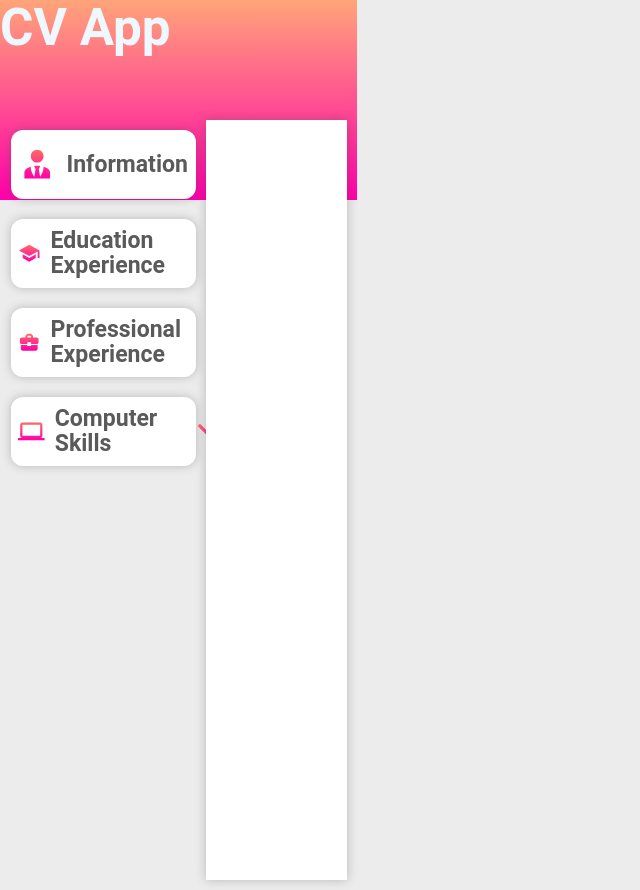
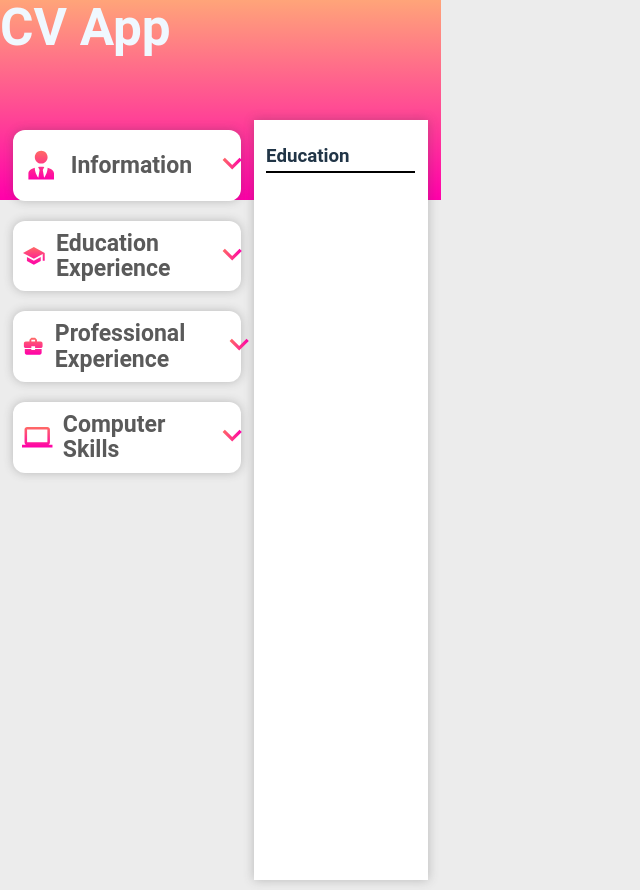
Before and after one commit to Miroslavv99/Cv-App, a React (Vite) app: page / in a window 1280 px wide. Shown: the whole page, without its empty margins (0-640 px from the left). Built offline with nearby package versions, Linux system fonts and the light colour scheme.

Commit message:
feat: the layout of the general section elements has been redesigned and the form for the education has been completed

```diff
--- a/src/App.css
+++ b/src/App.css
@@ -169,10 +169,42 @@ input:focus {
   display: block;
 }
 
+.date-input {
+  width: 120px;
+  align-self: flex-start;
+  margin-left: 2.5%;
+  padding-right: 10px;
+}
+
 .cv-preview {
+  display: flex;
+  flex-direction: column;
   box-shadow: 0 0 10px rgba(66, 66, 66, 0.3);
   background-color: rgb(255, 255, 255);
   width: 45%;
   height: 95vh;
   margin-bottom: 10px;
+  padding: 3%;
 }
+
+.general-section {
+  display: flex;
+  flex-direction: column;
+  gap: 10px;
+}
+
+.general-header {
+  display: flex;
+  align-items: center;
+  justify-content: center;
+}
+
+.general-footer {
+  display: flex;
+  justify-content: space-evenly;
+}
+
+.education-section {
+  border-top: 2px solid black;
+  display: flex;
+}
--- a/src/CvBuilder/MainSection.jsx
+++ b/src/CvBuilder/MainSection.jsx
@@ -26,8 +26,19 @@ export function MainSection() {
           submitHandler={submitHandler}
         />
         <CvPreview>
-          <GeneralSection name={generalInfo.name} email={generalInfo.email} />
-          <EducationSection degree={educationInfo.degree} />
+          <GeneralSection
+            name={generalInfo.name}
+            email={generalInfo.email}
+            phone={generalInfo.phone}
+            city={generalInfo.city}
+          />
+          <EducationSection
+            degree={educationInfo.degree}
+            school={educationInfo.school}
+            country={educationInfo.country}
+            startDate={educationInfo.startDate}
+            endDate={educationInfo.endDate}
+          />
           <ProfessionalSection jobTitle={professionlaInfo.jobTitle} />
         </CvPreview>
       </main>
--- a/src/CvBuilder/cv-sections/EducationSection.jsx
+++ b/src/CvBuilder/cv-sections/EducationSection.jsx
@@ -1,7 +1,20 @@
-export function EducationSection({ degree }) {
+export function EducationSection({
+  degree,
+  school,
+  country,
+  startDate,
+  endDate,
+}) {
   return (
     <>
-      <h1>{degree}</h1>
+      <h3>Education</h3>
+      <div className="education-section">
+        <h1>{degree}</h1>
+        <h1>{school}</h1>
+        <h1>{country}</h1>
+        <h2>{startDate}</h2>
+        <h2>{endDate}</h2>
+      </div>
     </>
   );
 }
--- a/src/CvBuilder/cv-sections/GeneralSection.jsx
+++ b/src/CvBuilder/cv-sections/GeneralSection.jsx
@@ -1,8 +1,16 @@
-export function GeneralSection({ name, email }) {
+export function GeneralSection({ name, email, phone, city }) {
   return (
     <>
-      <h1>{name}</h1>
-      <h2>{email}</h2>
+      <div className="general-section">
+        <div className="general-header">
+          <h2>{name}</h2>
+        </div>
+        <div className="general-footer">
+          <p>{email}</p>
+          <p>{phone}</p>
+          <p>{city}</p>
+        </div>
+      </div>
     </>
   );
 }
--- a/src/CvBuilder/forms/EducationForm.jsx
+++ b/src/CvBuilder/forms/EducationForm.jsx
@@ -23,20 +23,15 @@ export function EducationForm({ submit }) {
           id="country"
           placeholder="Enter Country and City"
         />
-        <label htmlFor="start-date">Start Date</label>
+        <label htmlFor="startDate">Start Date</label>
         <input
           className="date-input"
           type="date"
-          name="start-date"
-          id="start-date"
+          name="startDate"
+          id="startDate"
         />
-        <label htmlFor="end-date">End Date</label>
-        <input
-          className="date-Input"
-          type="date"
-          name="end-date"
-          id="end-date"
-        />
+        <label htmlFor="endDate">End Date</label>
+        <input className="date-input" type="date" name="endDate" id="endDate" />
         <button className="save">Save</button>
       </form>
     </>
--- a/src/CvBuilder/forms/GeneralForm.jsx
+++ b/src/CvBuilder/forms/GeneralForm.jsx
@@ -5,11 +5,23 @@ export function GeneralForm({ submit }) {
         <label htmlFor="name">Full Name</label>
         <input type="text" id="name" name="name" placeholder="Name" required />
         <label htmlFor="email">Email</label>
-        <input type="email" id="email" name="email" placeholder="Email" />
+        <input
+          type="email"
+          id="email"
+          name="email"
+          placeholder="Email"
+          required
+        />
         <label htmlFor="phone">Phone Number</label>
-        <input type="tel" id="phone" name="phone" placeholder="Phone" />
+        <input
+          type="tel"
+          id="phone"
+          name="phone"
+          placeholder="Phone"
+          required
+        />
         <label htmlFor="city">City</label>
-        <input type="text" id="city" name="city" placeholder="City" />
+        <input type="text" id="city" name="city" placeholder="City" required />
         <button className="save">Save</button>
       </form>
     </>
--- a/src/CvBuilder/forms/ProfessionalForm.jsx
+++ b/src/CvBuilder/forms/ProfessionalForm.jsx
@@ -9,6 +9,27 @@ export function ProfessionalForm({ submit }) {
           id="jobTitle"
           placeholder="Enter Job Title"
         />
+        <label htmlFor="company">Company</label>
+        <input
+          type="text"
+          name="company"
+          id="company"
+          placeholder="Enter Company"
+        />
+        <label htmlFor="start-experience-date">Start Date</label>
+        <input
+          className="date-input"
+          type="date"
+          name="start-experience-date"
+          id="start-experience-date"
+        />
+        <label htmlFor="end-experience-date">End Date</label>
+        <input
+          className="date-input"
+          type="date"
+          name="end-experience-date"
+          id="end-experience-date"
+        />
         <button className="save">Save</button>
       </form>
     </>
--- a/src/Hooks/useCvForm.js
+++ b/src/Hooks/useCvForm.js
@@ -10,6 +10,10 @@ export function useCvForm() {
 
   const [educationInfo, setEducationInfo] = useState({
     degree: "",
+    school: "",
+    country: "",
+    startDate: "",
+    endDate: "",
   });
 
   const [professionlaInfo, setProfessionalInfo] = useState({
@@ -76,6 +80,10 @@ export function useCvForm() {
     setEducationInfo((prev) => ({
       ...prev,
       degree: e.target.degree.value,
+      school: e.target.school.value,
+      country: e.target.country.value,
+      startDate: e.target.startDate.value,
+      endDate: e.target.endDate.value,
     }));
   }
 
```
